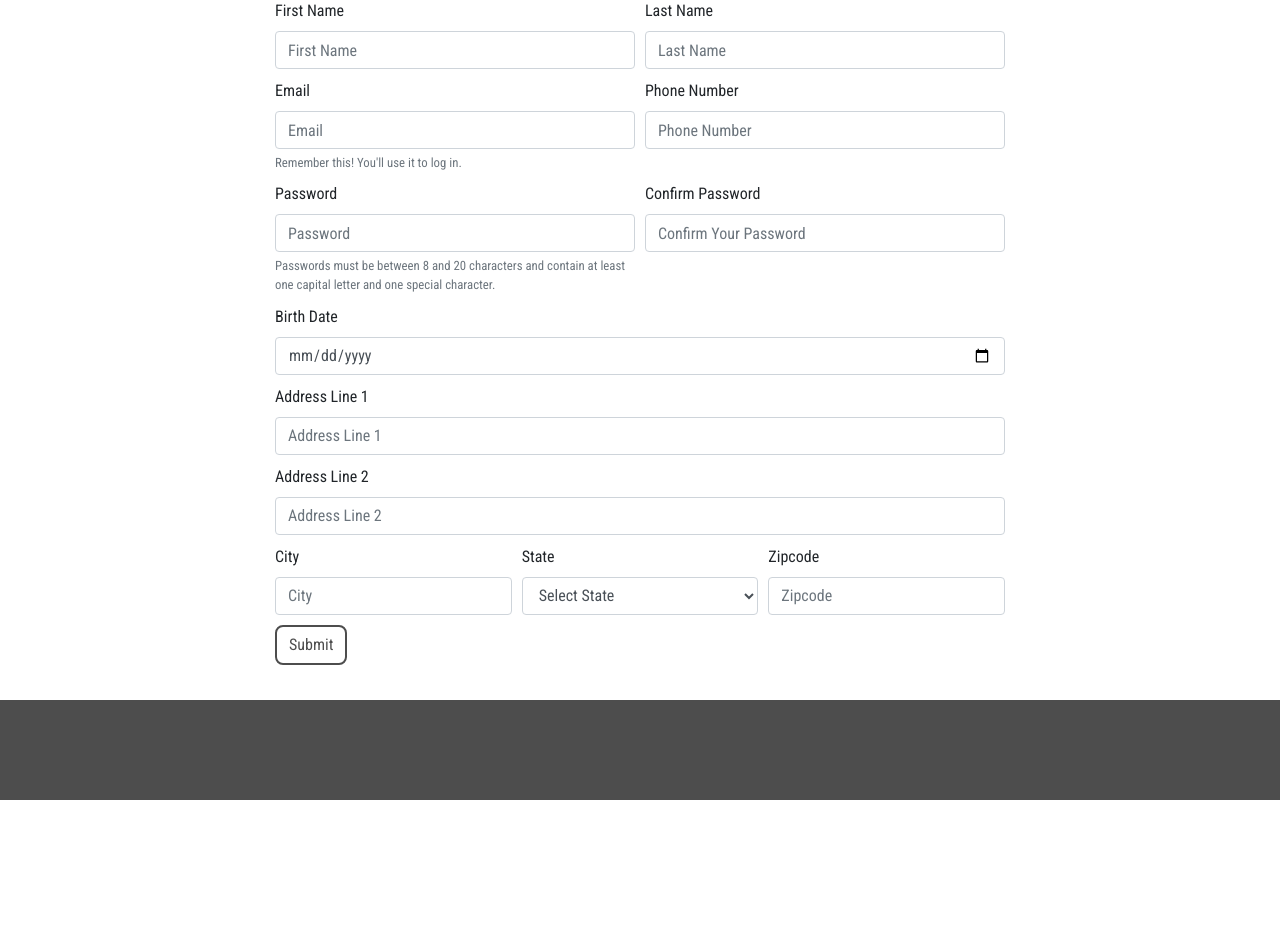
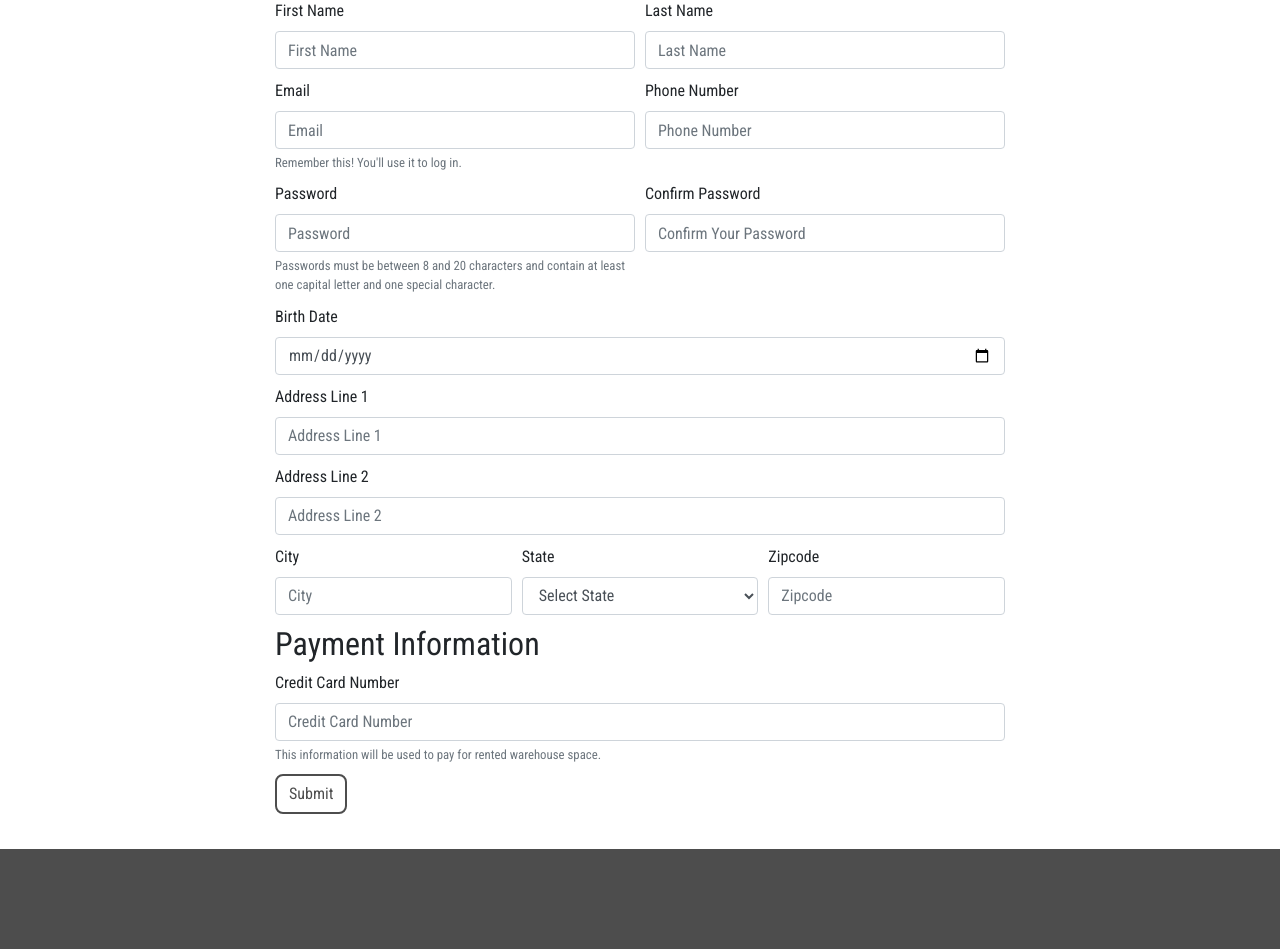
Before and after one commit to delta97/WhereHouse, a PHP site: page /home/registration/lessee-registration.php in a window 1280 px wide. Shown: the part 218-1167 px from the top of the page. Before the commit the page ends 1018 px from the top, so only its background shows below. Run offline with PHP 8.4, Linux system fonts and the light colour scheme; some libraries are stand-ins or nearby versions.

Commit message:
Added credit card information to the lessee registration page

```diff
--- a/home/registration/lessee-registration.php
+++ b/home/registration/lessee-registration.php
@@ -165,6 +165,14 @@
 										<input type="text" class="form-control" name="user-zip" id="user-zip" aria-describedby="enterZip" placeholder="Zipcode"></input>
 									</div>
 								</div>
+								<h2>Payment Information</h2>
+								<div class="form-row form-spacing">
+									<div class="col">
+										<label for="user-credit-card">Credit Card Number</label>
+										<input type="text" class="form-control" name="user-credit-card" id="user-credit-card" aria-describedby="enterCreditCardNumber" placeholder="Credit Card Number">
+										<small class="form-text text-muted">This information will be used to pay for rented warehouse space.</small>
+									</div>
+								</div>
 								<div class="form-row form-spacing">
 									<div class="col-auto">
 										<button action="validation()" id="form-submit-btn" type="submit" class="btn btn-submit">Submit</button>
```
